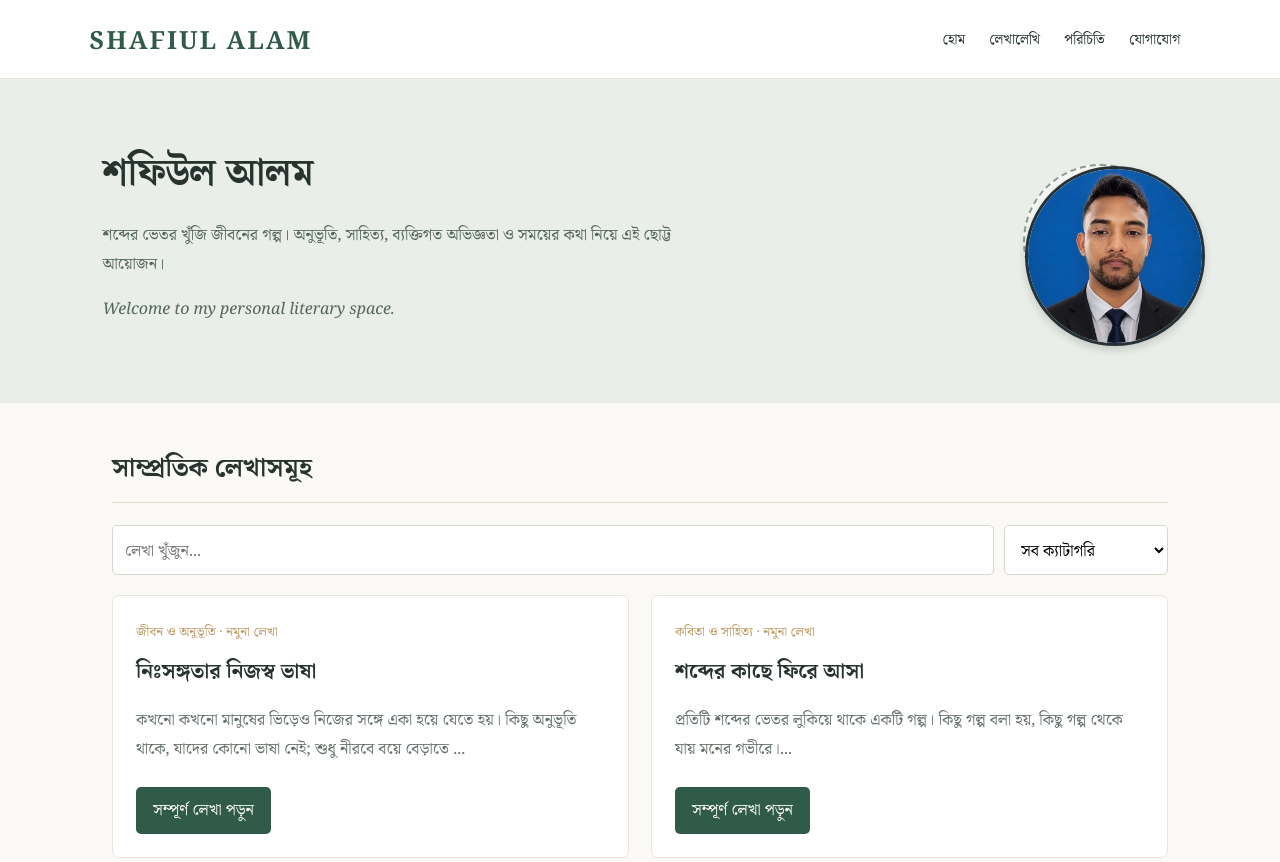
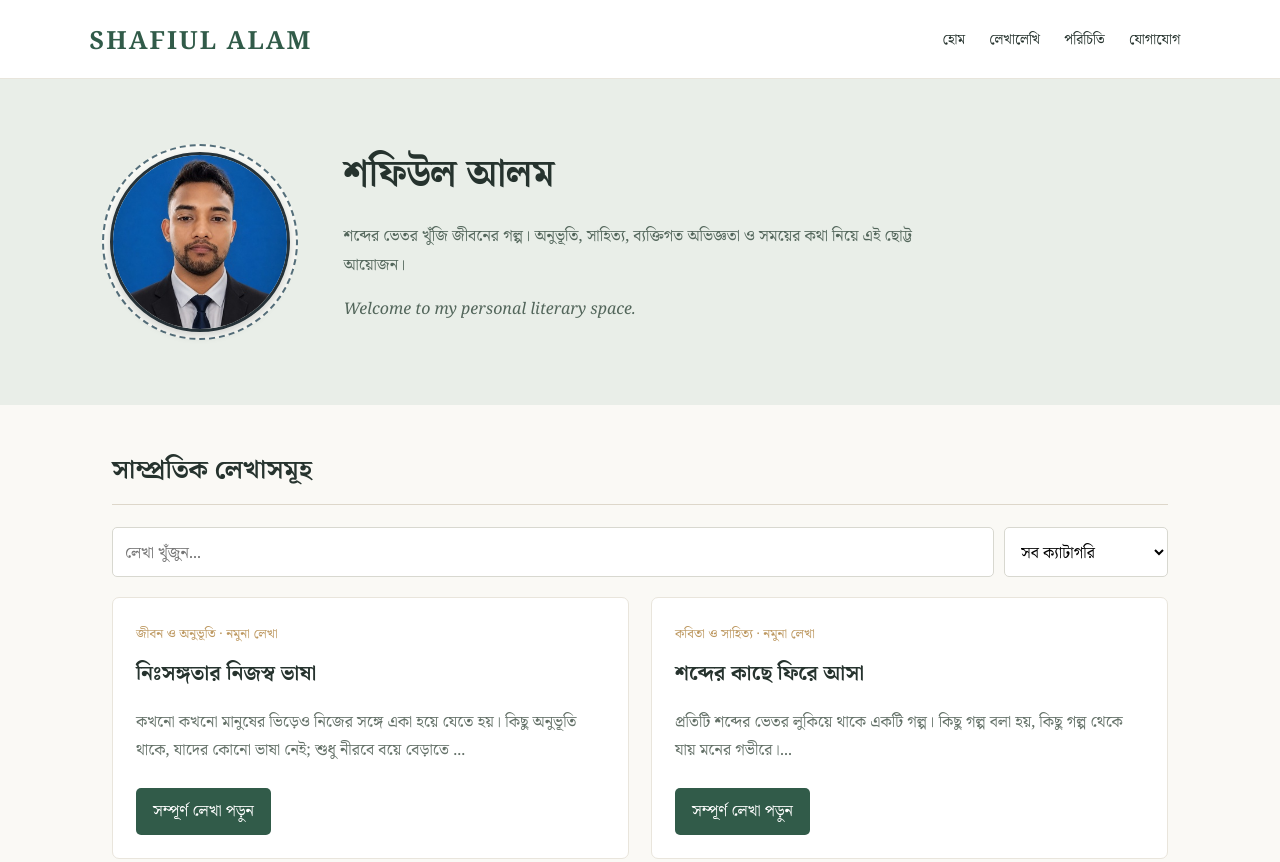
Before and after one commit to shafiulbhiuyan/shafiulbhiuyan.github.io, a plain HTML site: page index.html in a window 1280 px wide. Shown: the top 862 px of the page. Drawn offline with Linux system fonts and the light colour scheme.

Commit message:
Update index.html

```diff
--- a/index.html
+++ b/index.html
@@ -34,6 +34,19 @@ button:hover{opacity:.88}
 footer{margin-top:70px;background:#263c32;color:#eee;padding:35px 8%;text-align:center;line-height:2}
 footer a{color:#e9d5ae}
 @media(max-width:600px){.hero h1{font-size:29px}header{padding:18px 5%}nav a{margin:0 5px}}
+.photo {
+  width: 196px; /* ছবির সাইজের চেয়ে সামান্য বড় */
+  height: 196px;
+  border-radius: 50%;
+  border: 2px dashed #546e7a; /* বৃত্তাকার ড্যাশ দাগ */
+
+  /* ছবিকে বৃত্তের একদম মাঝখানে সমানভাবে বসানোর কোড */
+  display: flex;
+  align-items: center;
+  justify-content: center;
+  flex-shrink: 0; /* স্ক্রিন ছোট হলেও বৃত্তটি চ্যাপ্টা হবে না */
+}
+
 .photo img {
   width: 180px;
   height: 180px;
@@ -42,13 +55,7 @@ footer a{color:#e9d5ae}
   border: 3px solid #263238;
   box-shadow: 0 4px 8px rgba(0, 0, 0, 0.15);
 }
-  .hero {
-  display: flex;
-  align-items: center;
-  justify-content: space-between; /* ছবি ও লেখার মাঝে সুন্দর গ্যাপ রাখবে */
-  gap: 30px;
-  flex-direction: row-reverse; /* এটি ছবিকে ডানে নিয়ে যাবে */
-}
+
 
 </style>
 </head>
```
